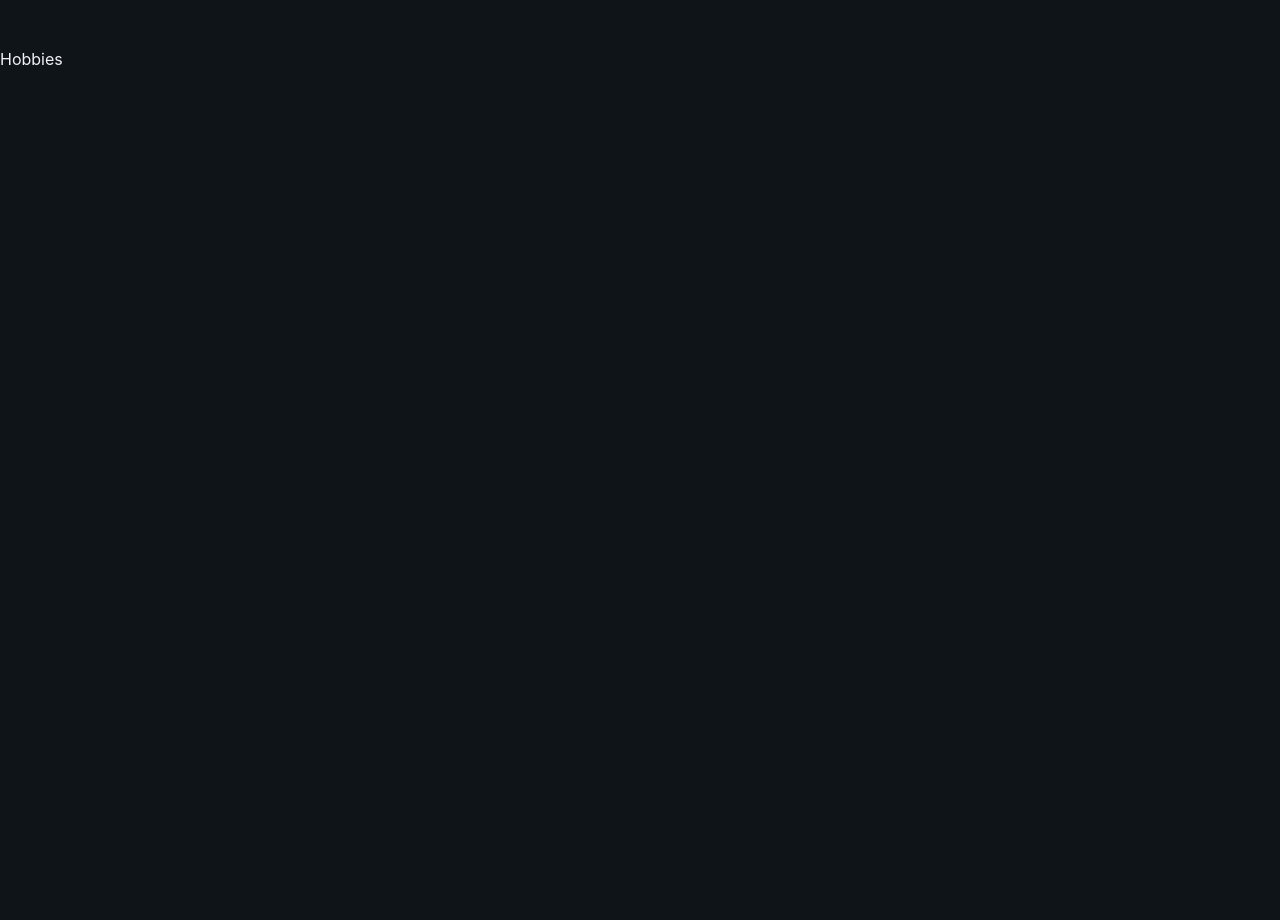
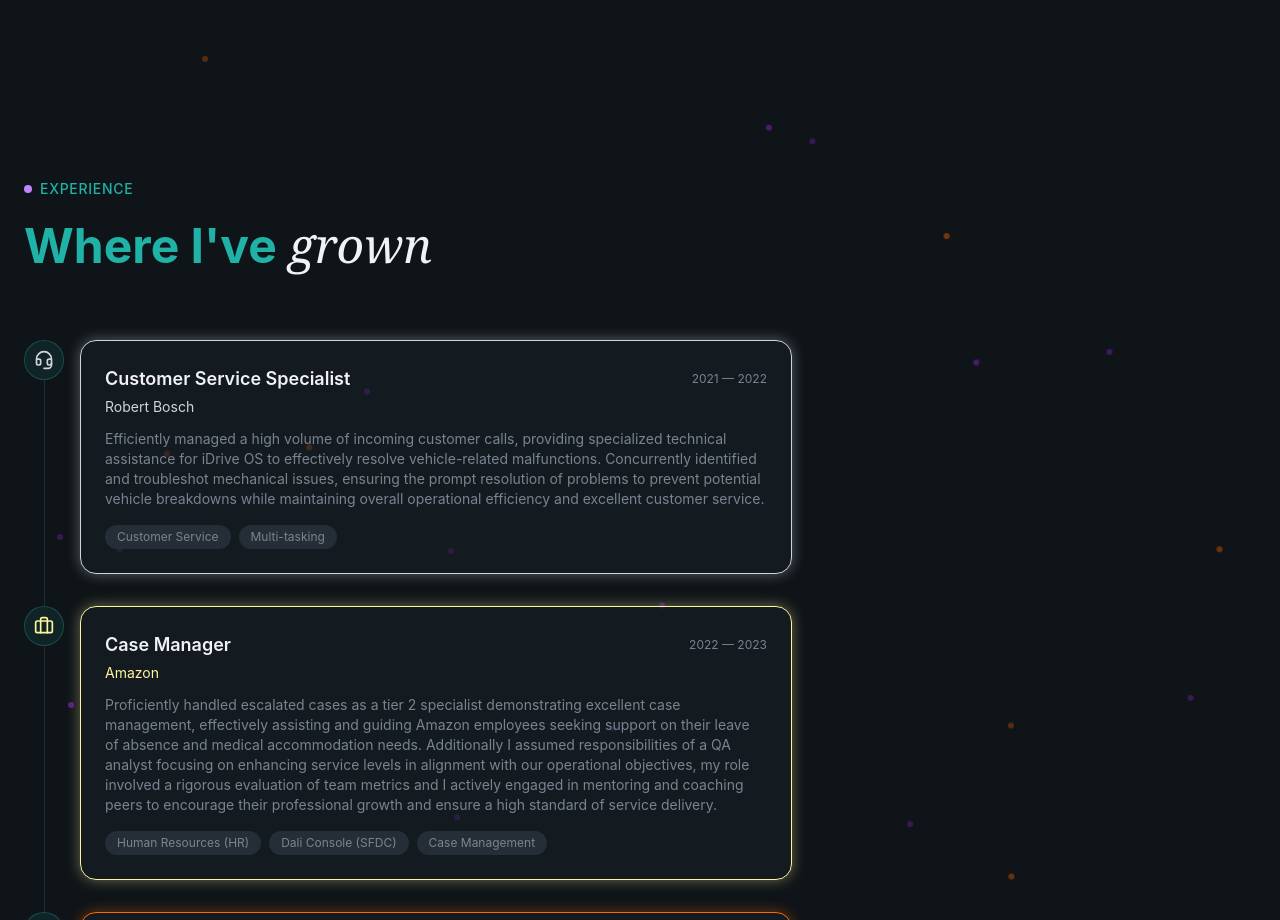
Before and after one commit to psych-cbra/PersonalWeb, a React (Vite) app: page / in a window 1280 px wide. Shown: the part 1880-2800 px from the top of the page. Before the commit the page ends 1951 px from the top, so only its background shows below. Built offline with nearby package versions, Linux system fonts and the light colour scheme.

Commit message:
Experience and Project section/ New Animation component added.

```diff
--- a/src/App.jsx
+++ b/src/App.jsx
@@ -2,8 +2,9 @@ import { Navbar } from '@/layout/Navbar';
 import { Hero } from '@/Sections/Hero';
 import { About } from '@/Sections/About';
 import { Experience } from '@/Sections/Experience';
-import {Hobbies} from '@/Sections/Hobbies';
+import { Project } from '@/Sections/Project';
 import { Contact } from '@/Sections/Contact';
+
 
 
 function App() {
@@ -13,7 +14,7 @@ function App() {
       <Hero />
       <About />
       <Experience />
-      <Hobbies />
+      <Project />
       <Contact />
     </main>
   </div>
--- a/src/Sections/Experience.jsx
+++ b/src/Sections/Experience.jsx
@@ -1,4 +1,141 @@
+import { Briefcase, Headset, Package } from "lucide-react";
+
+// Light neon accent per card, indexed by position — add more if you add more entries.
+const borderColors = ["#d1d5db", "#fff59d", "#ff6a00"];
+
+// Placeholder entries — swap role/company/period/description/tags with your real history.
+const experience = [
+
+    {
+    icon: Headset,
+    role: "Customer Service Specialist",
+    company: "Robert Bosch",
+    period: "2021 — 2022",
+    description:
+      "Efficiently managed a high volume of incoming customer calls, providing specialized technical assistance for iDrive OS to effectively resolve vehicle-related malfunctions. Concurrently identified and troubleshot mechanical issues, ensuring the prompt resolution of problems to prevent potential vehicle breakdowns while maintaining overall operational efficiency and excellent customer service.",
+    tags: ["Customer Service", "Multi-tasking"],
+  },
+
+  {
+    icon: Briefcase,
+    role: "Case Manager",
+    company: "Amazon",
+    period: "2022 — 2023",
+    description:
+      "Proficiently handled escalated cases as a tier 2 specialist demonstrating excellent case management, effectively assisting and guiding Amazon employees seeking support on their leave of absence and medical accommodation needs. Additionally I assumed responsibilities of a QA analyst focusing on enhancing service levels in alignment with our operational objectives, my role involved a rigorous evaluation of team metrics and I actively engaged in mentoring and coaching peers to encourage their professional growth and ensure a high standard of service delivery.",
+    tags: ["Human Resources (HR)", "Dali Console (SFDC)", 'Case Management'],
+  },
+
+  {
+    icon: Package,
+    role: "Technical Support Associate",
+    company: "Movate",
+    period: "2024 — Present",
+    description:
+      "I specialize in managing and optimizing Pure Storage FlashArray and FlashBlade systems to deliver reliable, secure and high-performing SAN environments. My responsibilities include proactive health checks, continuous monitoring, non-disruptive upgrades, and security patching. As part of Pure1 TSE team, I assisted customers with SafeMode configurations, MFA setup, user-to-role mapping and support for non SSO accounts. I guide customers on data deletion and eradication processes, helping them understand retention behavior and security related configurations. I combine technical expertise with AI-driven tools to troubleshoot issues efficiently and improve overall operational performance \n \n As an additional responsibility, I served as a Backup Team Lead stepping in to cover TL duties when needed. I monitored team backlog and case assignments to help prevent SLA misses, ensured compliance expectations were being met, provided feedback to team members, mentored peers on best practices and professional development, conducted weekly QA reviews whenever the TL was unavailable",
+
+    tags: ["SAN", "Linux", "SafeMode"],
+  },
+
+];
 
 export const Experience = () => {
-  return <section> </section>;
+  return (
+    <section id="experience" className="py-32 relative overflow-hidden">
+      {/*Ambient backdrop - no background picture here, just the fade overlay + purple/orange drifting dots*/}
+      <div className="particle-overlay" />
+      <div>
+        {[...Array(40)].map((_, i) => (
+          <div
+            key={i}
+            className="particle-dot"
+            style={{
+              backgroundColor: i % 2 === 0 ? "#a224ec" : "#ff6a00",
+              left: `${Math.random() * 100}%`,
+              top: `${Math.random() * 100}%`,
+              animation: `particle-fade ${6 + Math.random() * 3
+                }s ease-in-out infinite `,
+              animationDelay: `${Math.random() * 5}s`,
+            }}
+          />
+        ))}
+      </div>
+      <div className="container mx-auto px-6 relative z-10">
+        {/* Header */}
+        <div className="text-left space-y-4 mb-16 animate-fade-in">
+          <span className="inline-flex items-center gap-2 text-secondary-foreground text-sm font-medium tracking-wider uppercase">
+            <span className="w-2 h-2 bg-purple rounded-full" />
+            Experience
+          </span>
+          <h2 className="text-4xl md:text-5xl font-bold leading-tight text-secondary-foreground">
+            Where I've{" "}
+            <span className="font-serif italic font-normal text-foreground">
+              grown
+            </span>
+          </h2>
+        </div>
+
+        {/* Timeline */}
+        <div className="max-w-3xl space-y-8">
+          {experience.map((item, idx) => (
+            <div
+              key={idx}
+              className="relative pl-14 animate-fade-in"
+              style={{ animationDelay: `${idx * 150}ms` }}
+            >
+              {/*Connector line to the next entry*/}
+              {idx !== experience.length - 1 && (
+                <span className="absolute left-5 top-10 -bottom-8 w-px bg-border" />
+              )}
+
+              {/*Icon marker - icon color matches this entry's border color*/}
+              <div className="absolute left-0 top-0 w-10 h-10 rounded-full bg-primary/10 border border-primary/30 flex items-center justify-center">
+                <item.icon
+                  className="w-5 h-5"
+                  style={{ color: borderColors[idx % borderColors.length] }}
+                />
+              </div>
+
+              {/*Content card - each entry gets its own light neon border + glow, one color per index*/}
+              <div
+                className="glass rounded-2xl p-6"
+                style={{
+                  borderColor: borderColors[idx % borderColors.length],
+                  boxShadow: `0 0 14px ${borderColors[idx % borderColors.length]}66`,
+                }}
+              >
+                <div className="flex flex-wrap items-center justify-between gap-2 mb-1">
+                  <h3 className="text-lg font-semibold text-foreground">
+                    {item.role}
+                  </h3>
+                  <span className="text-xs text-muted-foreground">
+                    {item.period}
+                  </span>
+                </div>
+                <p
+                  className="text-sm mb-3"
+                  style={{ color: borderColors[idx % borderColors.length] }}
+                >
+                  {item.company}
+                </p>
+                <p className="text-sm text-muted-foreground mb-4 whitespace-pre-line">
+                  {item.description}
+                </p>
+                <div className="flex flex-wrap gap-2">
+                  {item.tags.map((tag, tagIdx) => (
+                    <span
+                      key={tagIdx}
+                      className="text-xs px-3 py-1 rounded-full bg-muted text-muted-foreground"
+                    >
+                      {tag}
+                    </span>
+                  ))}
+                </div>
+              </div>
+            </div>
+          ))}
+        </div>
+      </div>
+    </section>
+  );
 };
--- a/src/Sections/Hobbies.jsx
+++ /dev/null
@@ -1,3 +0,0 @@
-export const Hobbies = () => {
-  return <section> Hobbies </section>;
-};
--- /dev/null
+++ b/src/Sections/Project.jsx
@@ -0,0 +1,40 @@
+import { Rocket } from "lucide-react";
+
+export const Project = () => {
+  return (
+    <section id="projects" className="py-32 relative overflow-hidden">
+      {/*Ambient backdrop - fade overlay only, no dots for this section*/}
+      <div className="particle-overlay" />
+
+      <div className="container mx-auto px-6 relative z-10">
+        {/* Header */}
+        <div className="text-center space-y-4 mb-16 animate-fade-in">
+          <span className="inline-flex items-center justify-center gap-2 text-secondary-foreground text-sm font-medium tracking-wider uppercase">
+            <span className="w-2 h-2 bg-purple rounded-full" />
+            Projects
+          </span>
+          <h2 className="text-4xl md:text-5xl font-bold leading-tight text-secondary-foreground">
+            Something's{" "}
+            <span className="font-serif italic font-normal text-foreground">
+              brewing.
+            </span>
+          </h2>
+        </div>
+
+        {/* Coming soon */}
+        <div className="max-w-xl mx-auto text-center glass rounded-2xl p-10 animate-fade-in delay-200">
+          <div className="w-16 h-16 mx-auto rounded-full bg-primary/10 border border-primary/30 flex items-center justify-center mb-6">
+            <Rocket className="w-8 h-8 text-primary" />
+          </div>
+          <h3 className="text-2xl font-semibold text-foreground mb-3">
+            Upcoming projects...
+          </h3>
+          <p className="text-muted-foreground">
+            I'm currently building out this section. Check back soon to see
+            what I've been working on.
+          </p>
+        </div>
+      </div>
+    </section>
+  );
+};
--- a/src/index.css
+++ b/src/index.css
@@ -60,6 +60,52 @@
 
   }
 
+  /*Same ambient-dot backdrop as Hero's background, but no picture underneath — just the fade overlay + drifting dots.*/
+  .particle-overlay {
+    position: absolute;
+    inset: 0;
+    background-image: linear-gradient(
+      to bottom,
+      color-mix(in srgb, var(--color-background) 20%, transparent) 0%,
+      color-mix(in srgb, var(--color-background) 25%, transparent) 300%,
+      var(--color-background) 80%
+    );
+  }
+
+  .particle-dot {
+    position: absolute;
+    width: 0.375rem;
+    height: 0.375rem;
+    border-radius: 9999px;
+    opacity: 0.15;
+  }
+
+}
+
+/*Dedicated to .particle-dot only, so Hero's slow-drift dots are unaffected — faster cycle, deeper fade (Experience section).*/
+@layer particle-fade {
+  @keyframes particle-fade {
+    0%,
+    100% {
+      transform: translate(0, 0);
+      opacity: 0.5;
+    }
+
+    25% {
+      transform: translate(20px, -30px);
+      opacity: 0.4;
+    }
+
+    50% {
+      transform: translate(-15px, -20px);
+      opacity: 0.3;
+    }
+
+    75% {
+      transform: translate(10px, 15px);
+      opacity: 0.3;
+    }
+  }
 }
 
 /* Animations */
--- a/src/layout/Navbar.jsx
+++ b/src/layout/Navbar.jsx
@@ -6,7 +6,6 @@ const navlinks = [
     { href: "#hero", label: "Hero" },
     { href: "#projects", label: "Projects" },
     { href: "#experience", label: "Experience" },
-    { href: "#hobbies", label: "Hobbies" },
     { href: "#contact", label: "Contact" },
 
 ];
```
